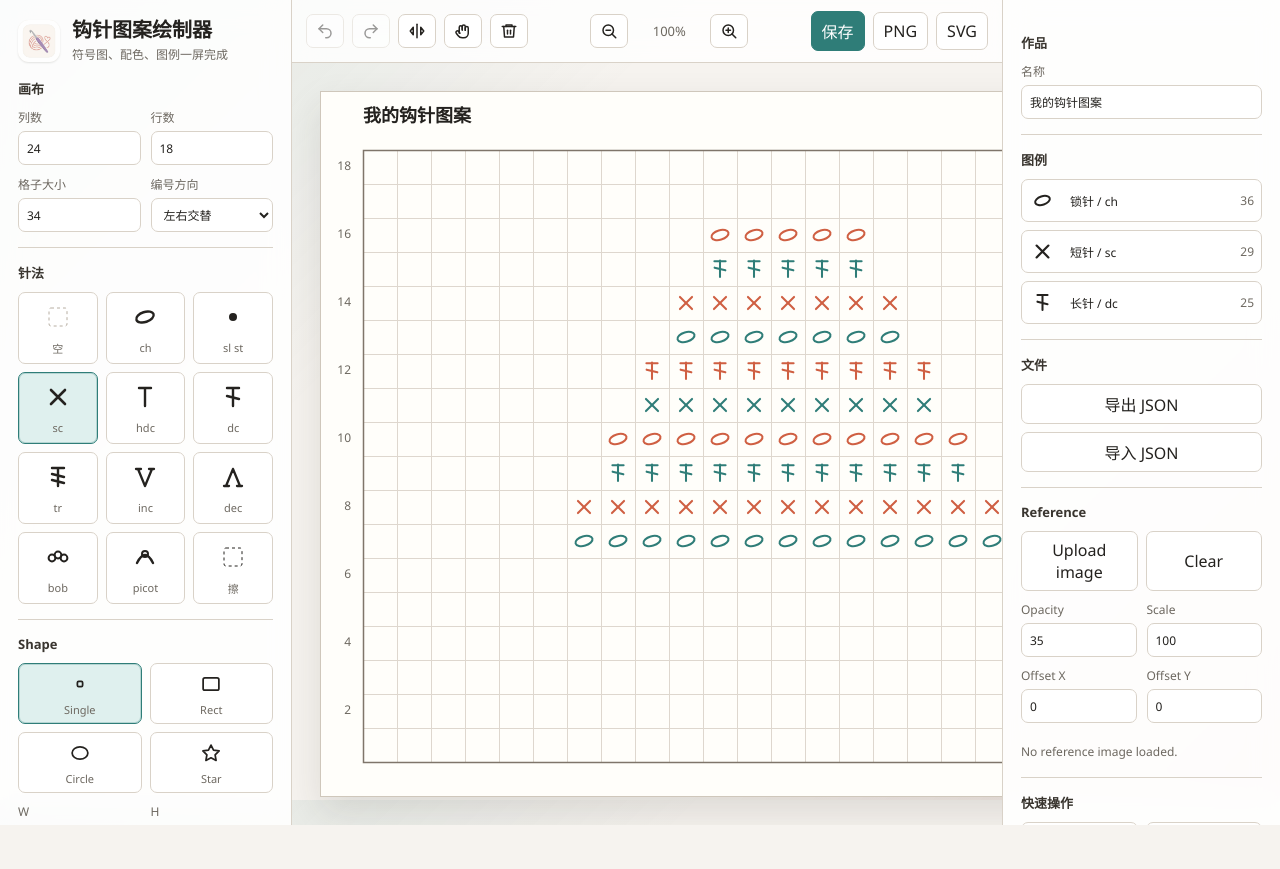
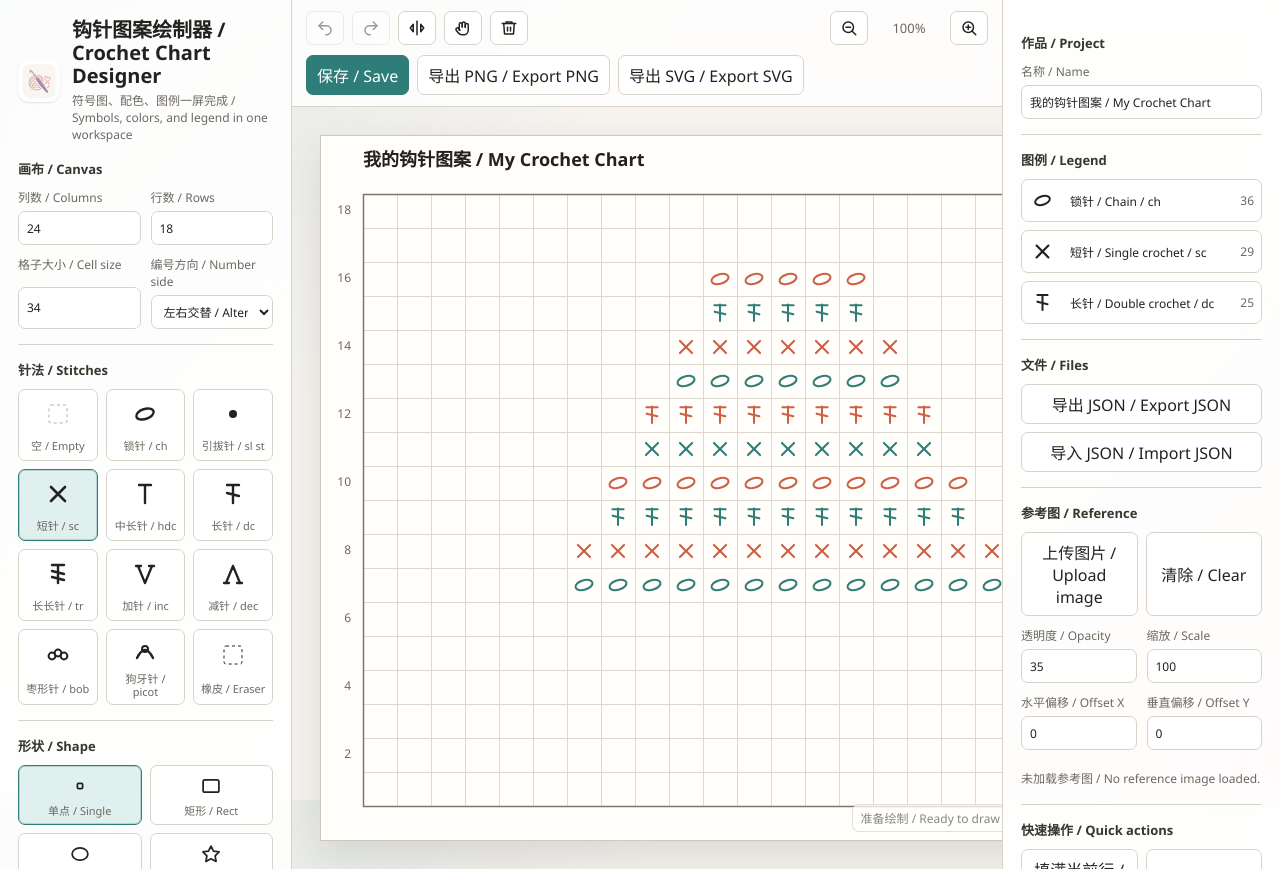
Before and after one commit to riceWithoutIce/CrochetCodex, a plain HTML site: page index.html in a window 1280 px wide. Before the commit the page ends 825 px from the top, so only its background shows below. Drawn offline with Linux system fonts and the light colour scheme.

Commit message:
Add bilingual UI text

```diff
--- a/index.html
+++ b/index.html
@@ -5,7 +5,7 @@
   <meta name="viewport" content="width=device-width, initial-scale=1">
   <link rel="icon" type="image/png" href="assets/icon.png">
   <link rel="apple-touch-icon" href="assets/icon.png">
-  <title>钩针图案绘制器</title>
+  <title>钩针图案绘制器 / Crochet Chart Designer</title>
   <style>
     :root {
       color-scheme: light;
@@ -197,7 +197,10 @@
     .tool span {
       color: var(--muted);
       font-size: 11px;
-      white-space: nowrap;
+      line-height: 1.2;
+      max-width: 100%;
+      overflow-wrap: anywhere;
+      text-align: center;
     }
 
     .tool.active {
@@ -233,7 +236,10 @@
     .preset-tool span {
       color: var(--muted);
       font-size: 11px;
-      white-space: nowrap;
+      line-height: 1.2;
+      max-width: 100%;
+      overflow-wrap: anywhere;
+      text-align: center;
     }
 
     .preset-tool.active {
@@ -267,6 +273,7 @@
       display: flex;
       align-items: center;
       justify-content: space-between;
+      flex-wrap: wrap;
       gap: 10px;
       min-height: 62px;
       padding: 11px 14px;
@@ -464,60 +471,60 @@
   <div class="app">
     <aside class="sidebar">
       <div class="brand">
-        <img class="brand-mark" src="assets/icon.png" alt="钩针图案绘制器图标">
+        <img class="brand-mark" src="assets/icon.png" alt="钩针图案绘制器图标 / Crochet Chart Designer icon">
         <div>
-          <h1>钩针图案绘制器</h1>
-          <p>符号图、配色、图例一屏完成</p>
+          <h1>钩针图案绘制器 / Crochet Chart Designer</h1>
+          <p>符号图、配色、图例一屏完成 / Symbols, colors, and legend in one workspace</p>
         </div>
       </div>
 
       <section class="section">
-        <div class="section-title">画布</div>
+        <div class="section-title">画布 / Canvas</div>
         <div class="field-grid">
-          <label>列数
+          <label>列数 / Columns
             <input id="colsInput" type="number" min="4" max="80" value="24">
           </label>
-          <label>行数
+          <label>行数 / Rows
             <input id="rowsInput" type="number" min="4" max="80" value="18">
           </label>
-          <label>格子大小
+          <label>格子大小 / Cell size
             <input id="cellInput" type="number" min="22" max="54" value="34">
           </label>
-          <label>编号方向
+          <label>编号方向 / Number side
             <select id="numberMode">
-              <option value="both">左右交替</option>
-              <option value="right">右侧</option>
-              <option value="left">左侧</option>
-              <option value="none">隐藏</option>
+              <option value="both">左右交替 / Alternate</option>
+              <option value="right">右侧 / Right</option>
+              <option value="left">左侧 / Left</option>
+              <option value="none">隐藏 / Hidden</option>
             </select>
           </label>
         </div>
       </section>
 
       <section class="section">
-        <div class="section-title">针法</div>
+        <div class="section-title">针法 / Stitches</div>
         <div class="tools" id="toolPalette"></div>
       </section>
 
       <section class="section">
-        <div class="section-title">Shape</div>
+        <div class="section-title">形状 / Shape</div>
         <div class="preset-tools" id="presetPalette"></div>
         <div style="height:10px"></div>
         <div class="field-grid">
-          <label>W
+          <label>宽 / W
             <input id="presetColsInput" type="number" min="1" max="21" value="7">
           </label>
-          <label>H
+          <label>高 / H
             <input id="presetRowsInput" type="number" min="1" max="21" value="7">
           </label>
         </div>
       </section>
 
       <section class="section">
-        <div class="section-title">颜色</div>
+        <div class="section-title">颜色 / Colors</div>
         <div class="swatches" id="swatches"></div>
         <div style="height:10px"></div>
-        <label>自定义线色
+        <label>自定义线色 / Custom yarn color
           <input id="customColor" type="color" value="#2f7d78">
         </label>
       </section>
@@ -526,103 +533,103 @@
     <main class="main">
       <div class="toolbar">
         <div class="toolbar-group">
-          <button class="icon-btn" id="undoBtn" title="撤销" aria-label="撤销">
+          <button class="icon-btn" id="undoBtn" title="撤销 / Undo" aria-label="撤销 / Undo">
             <svg viewBox="0 0 24 24"><path d="M9 14 4 9l5-5"/><path d="M4 9h10a6 6 0 0 1 0 12h-1"/></svg>
           </button>
-          <button class="icon-btn" id="redoBtn" title="重做" aria-label="重做">
+          <button class="icon-btn" id="redoBtn" title="重做 / Redo" aria-label="重做 / Redo">
             <svg viewBox="0 0 24 24"><path d="m15 14 5-5-5-5"/><path d="M20 9H10a6 6 0 0 0 0 12h1"/></svg>
           </button>
-          <button class="icon-btn" id="mirrorBtn" title="水平镜像" aria-label="水平镜像">
+          <button class="icon-btn" id="mirrorBtn" title="水平镜像 / Mirror horizontally" aria-label="水平镜像 / Mirror horizontally">
             <svg viewBox="0 0 24 24"><path d="M12 3v18"/><path d="m7 7-4 5 4 5V7Z"/><path d="m17 7 4 5-4 5V7Z"/></svg>
           </button>
-          <button class="icon-btn" id="panBtn" title="拖动画布" aria-label="拖动画布">
+          <button class="icon-btn" id="panBtn" title="拖动画布 / Pan canvas" aria-label="拖动画布 / Pan canvas">
             <svg viewBox="0 0 24 24"><path d="M7 11V7a2 2 0 1 1 4 0v4"/><path d="M11 10V6a2 2 0 1 1 4 0v5"/><path d="M15 11V8a2 2 0 1 1 4 0v7a6 6 0 0 1-6 6h-2a7 7 0 0 1-5.7-3L3 15a2 2 0 0 1 3.2-2.4L8 15"/><path d="M7 11v4"/></svg>
           </button>
-          <button class="icon-btn" id="clearBtn" title="清空画布" aria-label="清空画布">
+          <button class="icon-btn" id="clearBtn" title="清空画布 / Clear canvas" aria-label="清空画布 / Clear canvas">
             <svg viewBox="0 0 24 24"><path d="M3 6h18"/><path d="M8 6V4h8v2"/><path d="m19 6-1 14H6L5 6"/><path d="M10 11v5"/><path d="M14 11v5"/></svg>
           </button>
         </div>
         <div class="toolbar-group">
-          <button class="icon-btn" id="zoomOutBtn" title="缩小" aria-label="缩小">
+          <button class="icon-btn" id="zoomOutBtn" title="缩小 / Zoom out" aria-label="缩小 / Zoom out">
             <svg viewBox="0 0 24 24"><circle cx="11" cy="11" r="7"/><path d="M8 11h6"/><path d="m16 16 5 5"/></svg>
           </button>
           <div class="zoom-pill" id="zoomLabel">100%</div>
-          <button class="icon-btn" id="zoomInBtn" title="放大" aria-label="放大">
+          <button class="icon-btn" id="zoomInBtn" title="放大 / Zoom in" aria-label="放大 / Zoom in">
             <svg viewBox="0 0 24 24"><circle cx="11" cy="11" r="7"/><path d="M8 11h6"/><path d="M11 8v6"/><path d="m16 16 5 5"/></svg>
           </button>
         </div>
         <div class="toolbar-group">
-          <button id="saveBtn" class="button-primary">保存</button>
-          <button id="exportPngBtn">PNG</button>
-          <button id="exportSvgBtn">SVG</button>
+          <button id="saveBtn" class="button-primary">保存 / Save</button>
+          <button id="exportPngBtn">导出 PNG / Export PNG</button>
+          <button id="exportSvgBtn">导出 SVG / Export SVG</button>
         </div>
       </div>
       <div class="stage-wrap" id="stageWrap">
         <div class="stage" id="stage">
           <canvas id="chart" width="980" height="720"></canvas>
-          <div class="status" id="status">准备绘制</div>
+          <div class="status" id="status">准备绘制 / Ready to draw</div>
         </div>
       </div>
     </main>
 
     <aside class="inspector">
       <section class="section">
-        <div class="section-title">作品</div>
-        <label>名称
-          <input id="titleInput" type="text" value="我的钩针图案">
+        <div class="section-title">作品 / Project</div>
+        <label>名称 / Name
+          <input id="titleInput" type="text" value="我的钩针图案 / My Crochet Chart">
         </label>
       </section>
 
       <section class="section">
-        <div class="section-title">图例</div>
+        <div class="section-title">图例 / Legend</div>
         <div class="legend" id="legend"></div>
       </section>
 
       <section class="section">
-        <div class="section-title">文件</div>
+        <div class="section-title">文件 / Files</div>
         <div class="actions">
-          <button id="exportJsonBtn">导出 JSON</button>
-          <button id="importJsonBtn">导入 JSON</button>
+          <button id="exportJsonBtn">导出 JSON / Export JSON</button>
+          <button id="importJsonBtn">导入 JSON / Import JSON</button>
           <input id="fileInput" class="hidden-file" type="file" accept="application/json,.json">
         </div>
       </section>
 
       <section class="section">
-        <div class="section-title">Reference</div>
+        <div class="section-title">参考图 / Reference</div>
         <div class="actions two">
-          <button id="uploadBgBtn">Upload image</button>
-          <button id="clearBgBtn">Clear</button>
+          <button id="uploadBgBtn">上传图片 / Upload image</button>
+          <button id="clearBgBtn">清除 / Clear</button>
         </div>
         <input id="bgFileInput" class="hidden-file" type="file" accept="image/*">
         <div style="height:10px"></div>
         <div class="field-grid">
-          <label>Opacity
+          <label>透明度 / Opacity
             <input id="bgOpacityInput" type="number" min="0" max="100" value="35">
           </label>
-          <label>Scale
+          <label>缩放 / Scale
             <input id="bgScaleInput" type="number" min="10" max="300" value="100">
           </label>
-          <label>Offset X
+          <label>水平偏移 / Offset X
             <input id="bgOffsetXInput" type="number" min="-2000" max="2000" value="0">
           </label>
-          <label>Offset Y
+          <label>垂直偏移 / Offset Y
             <input id="bgOffsetYInput" type="number" min="-2000" max="2000" value="0">
           </label>
         </div>
         <div style="height:8px"></div>
-        <p class="note" id="bgInfoText">No reference image loaded.</p>
+        <p class="note" id="bgInfoText">未加载参考图 / No reference image loaded.</p>
       </section>
 
       <section class="section">
-        <div class="section-title">快速操作</div>
+        <div class="section-title">快速操作 / Quick actions</div>
         <div class="actions two">
-          <button id="fillRowBtn">填满当前行</button>
-          <button id="outlineBtn">边框标记</button>
+          <button id="fillRowBtn">填满当前行 / Fill current row</button>
+          <button id="outlineBtn">边框标记 / Mark border</button>
         </div>
       </section>
 
       <section class="section">
-        <div class="section-title">状态</div>
+        <div class="section-title">状态 / Status</div>
         <p class="note" id="summaryText"></p>
       </section>
     </aside>
@@ -630,25 +637,25 @@
 
   <script>
     const stitches = [
-      { id: "empty", name: "空", abbr: "空", draw: "empty" },
-      { id: "ch", name: "锁针", abbr: "ch", draw: "chain" },
-      { id: "slst", name: "引拔针", abbr: "sl st", draw: "dot" },
-      { id: "sc", name: "短针", abbr: "sc", draw: "cross" },
-      { id: "hdc", name: "中长针", abbr: "hdc", draw: "halfDouble" },
-      { id: "dc", name: "长针", abbr: "dc", draw: "double" },
-      { id: "tr", name: "长长针", abbr: "tr", draw: "treble" },
-      { id: "inc", name: "加针", abbr: "inc", draw: "increase" },
-      { id: "dec", name: "减针", abbr: "dec", draw: "decrease" },
-      { id: "bobble", name: "枣形针", abbr: "bob", draw: "bobble" },
-      { id: "picot", name: "狗牙针", abbr: "picot", draw: "picot" },
-      { id: "erase", name: "橡皮", abbr: "擦", draw: "eraser" }
+      { id: "empty", name: "空", en: "Empty", abbr: "空", draw: "empty" },
+      { id: "ch", name: "锁针", en: "Chain", abbr: "ch", draw: "chain" },
+      { id: "slst", name: "引拔针", en: "Slip stitch", abbr: "sl st", draw: "dot" },
+      { id: "sc", name: "短针", en: "Single crochet", abbr: "sc", draw: "cross" },
+      { id: "hdc", name: "中长针", en: "Half double crochet", abbr: "hdc", draw: "halfDouble" },
+      { id: "dc", name: "长针", en: "Double crochet", abbr: "dc", draw: "double" },
+      { id: "tr", name: "长长针", en: "Treble crochet", abbr: "tr", draw: "treble" },
+      { id: "inc", name: "加针", en: "Increase", abbr: "inc", draw: "increase" },
+      { id: "dec", name: "减针", en: "Decrease", abbr: "dec", draw: "decrease" },
+      { id: "bobble", name: "枣形针", en: "Bobble", abbr: "bob", draw: "bobble" },
+      { id: "picot", name: "狗牙针", en: "Picot", abbr: "picot", draw: "picot" },
+      { id: "erase", name: "橡皮", en: "Eraser", abbr: "擦", draw: "eraser" }
     ];
 
     const shapePresets = [
-      { id: "single", name: "Single" },
-      { id: "rect", name: "Rect" },
-      { id: "circle", name: "Circle" },
-      { id: "star", name: "Star" }
+      { id: "single", name: "单点", en: "Single" },
+      { id: "rect", name: "矩形", en: "Rect" },
+      { id: "circle", name: "圆形", en: "Circle" },
+      { id: "star", name: "星形", en: "Star" }
     ];
 
     const swatchColors = ["#24221f", "#2f7d78", "#cf5f42", "#8f5b9a", "#d69b2d", "#5c7f45", "#4d76b9", "#b34d66", "#8b6b4f", "#6d6860", "#ffffff", "#f1d7c3"];
@@ -663,7 +670,7 @@
       presetCols: 7,
       presetRows: 7,
       color: "#2f7d78",
-      title: "我的钩针图案",
+      title: "我的钩针图案 / My Crochet Chart",
       numberMode: "both",
       hover: null,
       selected: null,
@@ -770,9 +777,9 @@
         const btn = document.createElement("button");
         btn.className = `tool${state.tool === stitch.id ? " active" : ""}`;
         btn.type = "button";
-        btn.title = stitch.name;
+        btn.title = dual(stitch.name, stitch.en);
         btn.dataset.tool = stitch.id;
-        btn.innerHTML = `${symbolSvg(stitch.id, stitch.id === "empty" ? "#b7aea2" : "#24221f")}<span>${stitch.abbr}</span>`;
+        btn.innerHTML = `${symbolSvg(stitch.id, stitch.id === "empty" ? "#b7aea2" : "#24221f")}<span>${stitchButtonLabel(stitch)}</span>`;
         btn.addEventListener("click", () => {
           state.tool = stitch.id;
           buildTools();
@@ -787,9 +794,9 @@
         const btn = document.createElement("button");
         btn.className = `preset-tool${state.preset === preset.id ? " active" : ""}`;
         btn.type = "button";
-        btn.title = preset.name;
+        btn.title = dual(preset.name, preset.en);
         btn.dataset.preset = preset.id;
-        btn.innerHTML = `${shapeSvg(preset.id)}<span>${preset.name}</span>`;
+        btn.innerHTML = `${shapeSvg(preset.id)}<span>${dual(preset.name, preset.en)}</span>`;
         btn.addEventListener("click", () => {
           state.preset = preset.id;
           buildPresets();
@@ -894,7 +901,7 @@
         });
       });
       els.titleInput.addEventListener("input", event => {
-        state.title = event.target.value.trim() || "未命名图案";
+        state.title = event.target.value.trim() || "未命名图案 / Untitled pattern";
         render();
       });
 
@@ -1436,7 +1443,7 @@
           offsetX: state.background.offsetX,
           offsetY: state.background.offsetY
         });
-        flashStatus("Reference image loaded");
+        flashStatus("参考图已加载 / Reference image loaded");
       };
       reader.readAsDataURL(file);
       event.target.value = "";
@@ -1490,13 +1497,13 @@
 
     function updateBackgroundInfo() {
       if (!state.background.src) {
-        els.bgInfoText.textContent = "No reference image loaded.";
+        els.bgInfoText.textContent = "未加载参考图 / No reference image loaded.";
         return;
       }
-      const name = state.background.name || "Embedded image";
+      const name = state.background.name || "嵌入图片 / Embedded image";
       const size = state.background.naturalWidth && state.background.naturalHeight
         ? `${state.background.naturalWidth} x ${state.background.naturalHeight}`
-        : "Loading...";
+        : "加载中 / Loading...";
       els.bgInfoText.textContent = `${name} · ${size}`;
     }
 
@@ -1510,24 +1517,26 @@
       els.legend.innerHTML = "";
       const used = stitches.filter(stitch => stitch.id !== "erase" && stitch.id !== "empty" && counts.has(stitch.id));
       if (!used.length) {
-        els.legend.innerHTML = `<p class="note">画布还没有针法符号。</p>`;
+        els.legend.innerHTML = `<p class="note">画布还没有针法符号 / No stitch symbols on the canvas yet.</p>`;
       } else {
         used.forEach(stitch => {
           const row = document.createElement("div");
           row.className = "legend-row";
-          row.innerHTML = `<div class="legend-icon">${symbolSvg(stitch.id, "#24221f")}</div><div class="legend-name">${stitch.name} / ${stitch.abbr}</div><div class="legend-count">${counts.get(stitch.id)}</div>`;
+          row.innerHTML = `<div class="legend-icon">${symbolSvg(stitch.id, "#24221f")}</div><div class="legend-name">${stitch.name} / ${stitch.en} / ${stitch.abbr}</div><div class="legend-count">${counts.get(stitch.id)}</div>`;
           els.legend.appendChild(row);
         });
       }
       const total = [...counts.values()].reduce((sum, value) => sum + value, 0);
-      els.summaryText.textContent = `${state.title}：${state.cols} 列 x ${state.rows} 行，已放置 ${total} 个针法符号。`;
+      els.summaryText.textContent = `${state.title}：${state.cols} 列 x ${state.rows} 行，已放置 ${total} 个针法符号 / ${state.cols} columns x ${state.rows} rows, ${total} stitch symbols placed.`;
     }
 
     function updateStatus() {
       const stitch = stitches.find(item => item.id === state.tool);
       const preset = shapePresets.find(item => item.id === state.preset);
-      const pos = state.hover ? `第 ${state.rows - state.hover.row} 行，第 ${state.hover.col + 1} 列` : "准备绘制";
-      els.status.textContent = `${pos} · ${stitch?.abbr || ""} · ${preset?.name || "Single"}`;
+      const pos = state.hover
+        ? `第 ${state.rows - state.hover.row} 行，第 ${state.hover.col + 1} 列 / Row ${state.rows - state.hover.row}, Column ${state.hover.col + 1}`
+        : "准备绘制 / Ready to draw";
+      els.status.textContent = `${pos} · ${stitch ? dual(stitch.name, stitch.en) : ""} · ${preset ? dual(preset.name, preset.en) : dual("单点", "Single")}`;
     }
 
     function shapeSvg(shapeId) {
@@ -1560,7 +1569,7 @@
 
     function saveProject() {
       localStorage.setItem("crochet-chart-project", JSON.stringify(projectData()));
-      flashStatus("已保存到浏览器");
+      flashStatus("已保存到浏览器 / Saved to browser");
     }
 
     function projectData() {
@@ -1586,7 +1595,7 @@
 
     function loadProject(data, recordUndo = true) {
       if (recordUndo && state.grid.length) pushUndo();
-      state.title = data.title || "我的钩针图案";
+      state.title = data.title || "我的钩针图案 / My Crochet Chart";
       state.rows = clamp(Number(data.rows || data.grid?.length || 18), 4, 80);
       state.cols = clamp(Number(data.cols || data.grid?.[0]?.length || 24), 4, 80);
       state.cell = clamp(Number(data.cell || 34), 22, 54);
@@ -1631,9 +1640,9 @@
       reader.onload = () => {
         try {
           loadProject(JSON.parse(reader.result), true);
-          flashStatus("JSON 已导入");
+          flashStatus("JSON 已导入 / JSON imported");
         } catch {
-          flashStatus("JSON 格式无法识别");
+          flashStatus("JSON 格式无法识别 / JSON format not recognized");
         }
       };
       reader.readAsText(file);
@@ -1712,6 +1721,15 @@
       return (name || "crochet-chart").replace(/[\\/:*?"<>|]+/g, "-").trim() || "crochet-chart";
     }
 
+    function dual(zh, en) {
+      return `${zh} / ${en}`;
+    }
+
+    function stitchButtonLabel(stitch) {
+      if (stitch.id === "empty" || stitch.id === "erase") return dual(stitch.name, stitch.en);
+      return `${stitch.name} / ${stitch.abbr}`;
+    }
+
     function normalizeColor(value) {
       if (typeof value !== "string") return "#24221f";
       if (/^#[0-9a-f]{6}$/i.test(value)) return value;
```
